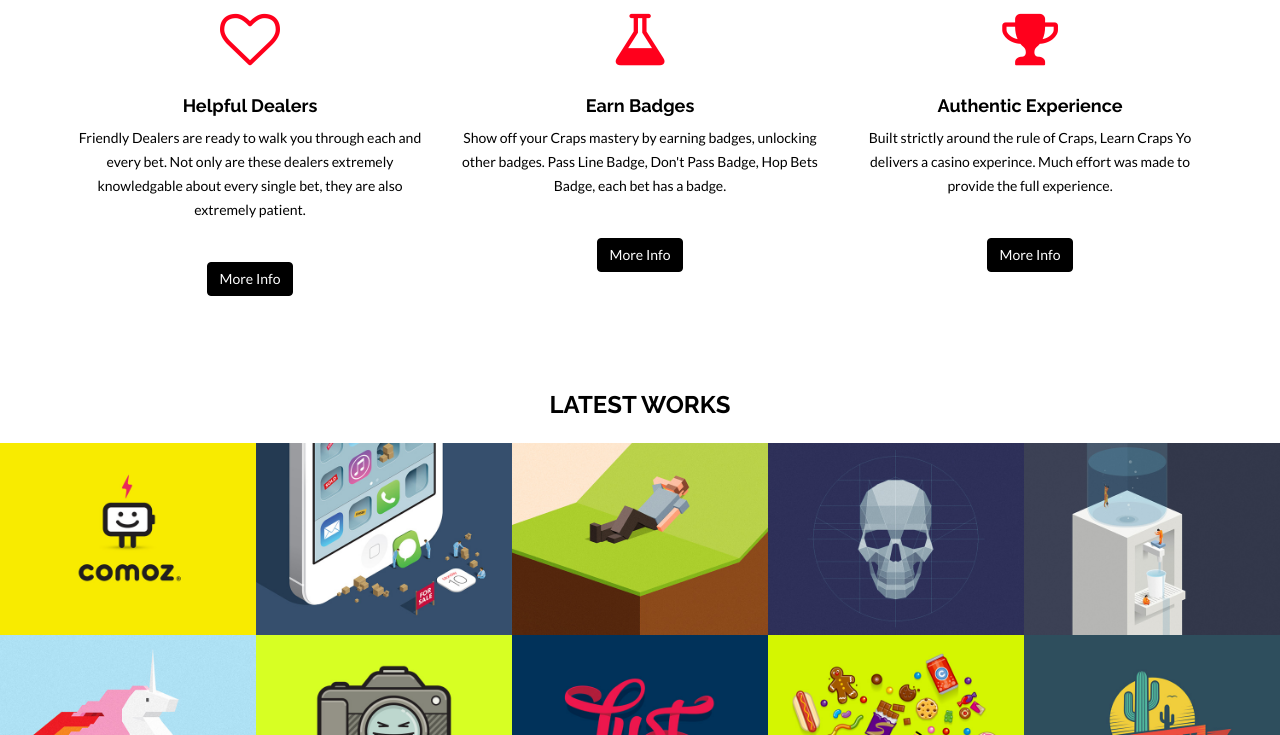
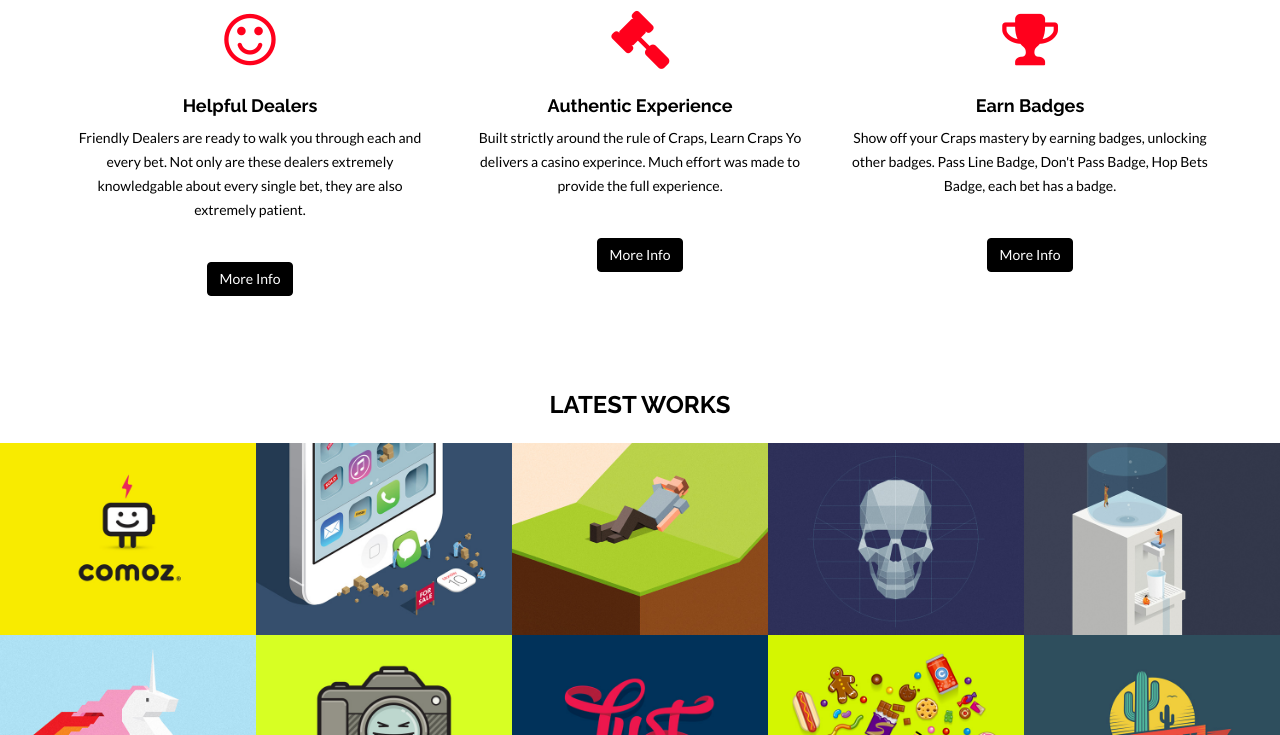
Before and after one commit to lando2319/learnCrapsYoLandingPageV2, a Jekyll site: the page built from index.html, in a window 1280 px wide and 900 px high, scrolled down 815 px, cut to the strip 165-900 px from the top of the window. Built offline with Jekyll 4.4.1, drawn with Linux system fonts in a browser that asks for light colours; nearby versions of some CDN libraries.

Commit message:
updates icons and rearranges text

```diff
--- a/index.html
+++ b/index.html
@@ -8,21 +8,21 @@
     <div class="container">
         <div class="row centered">
             <div class="col-md-4">
-                <i class="fa fa-heart-o"></i>
+                <i class="fa fa-smile-o"></i>
                 <h4>Helpful Dealers</h4>
                 <p>Friendly Dealers are ready to walk you through each and every bet. Not only are these dealers extremely knowledgable about every single bet, they are also extremely patient.</p>
                 <p><br/><a href="#" class="btn btn-theme">More Info</a></p>
             </div>
             <div class="col-md-4">
-                <i class="fa fa-flask"></i>
-                <h4>Earn Badges</h4>
-                <p>Show off your Craps mastery by earning badges, unlocking other badges. Pass Line Badge, Don't Pass Badge, Hop Bets Badge, each bet has a badge.</p>
+                <i class="fa fa-legal"></i>
+                <h4>Authentic Experience</h4>
+                <p>Built strictly around the rule of Craps, Learn Craps Yo delivers a casino experince. Much effort was made to provide the full experience.</p>
                 <p><br/><a href="#" class="btn btn-theme">More Info</a></p>
             </div>
             <div class="col-md-4">
                 <i class="fa fa-trophy"></i>
-                <h4>Authentic Experience</h4>
-                <p>Built strictly around the rule of Craps, Learn Craps Yo delivers a casino experince. Much effort was made to provide the full experience.</p>
+                <h4>Earn Badges</h4>
+                <p>Show off your Craps mastery by earning badges, unlocking other badges. Pass Line Badge, Don't Pass Badge, Hop Bets Badge, each bet has a badge.</p>
                 <p><br/><a href="#" class="btn btn-theme">More Info</a></p>
             </div>
         </div>
```
